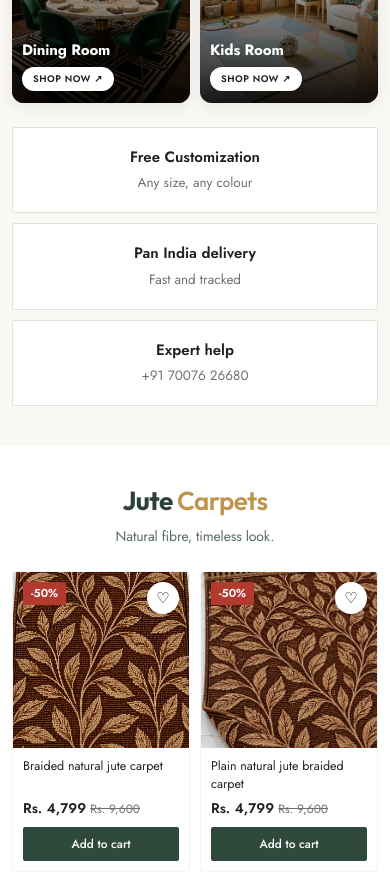
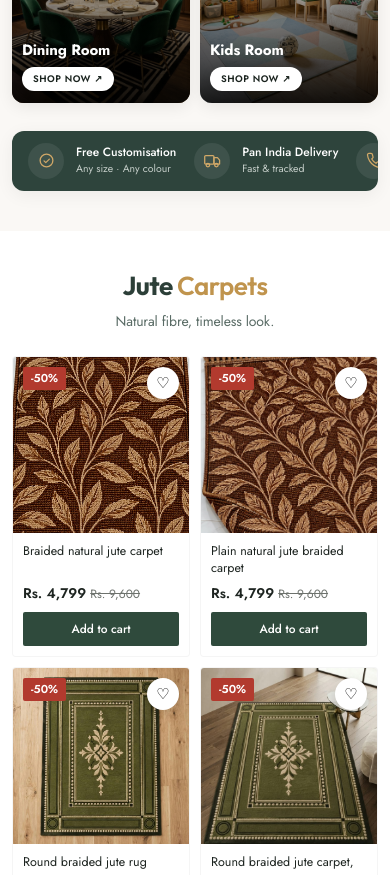
Before and after one commit to Saif3103/PakizaRugsCo_frontend, a React (Vite) app: page / in a window 390 px wide. Shown: the part 4720-5595 px from the top of the page. Built offline with nearby package versions, Linux system fonts and the light colour scheme.

Commit message:
Design dark green brand perks strip matching reference in single unbroken line on phone and desktop with WhatsApp CTA

```diff
--- a/src/App.css
+++ b/src/App.css
@@ -804,29 +804,91 @@ section {
   color: #ffffff;
   transform: translateY(-1px);
 }
-.perks {
+/* ── Brand Perks Strip (Exact Reference Match) ────────────── */
+.perks-strip {
+  margin-top: 28px;
+  background: #2e443c;
+  border-radius: 12px;
+  padding: 16px 26px;
+  display: flex;
+  align-items: center;
+  justify-content: space-between;
+  gap: 20px;
+  width: 100%;
+  box-shadow: 0 4px 18px rgba(0, 0, 0, 0.06);
+}
+
+.perks-strip__items {
+  display: flex;
+  align-items: center;
+  gap: 32px;
+  flex: 1;
+}
+
+.perk-item {
+  display: flex;
+  align-items: center;
+  gap: 12px;
+  text-decoration: none;
+  color: #ffffff;
+  flex-shrink: 0;
+}
+
+.perk-icon {
+  width: 36px;
+  height: 36px;
+  border-radius: 50%;
+  background: rgba(255, 255, 255, 0.08);
   display: grid;
-  grid-template-columns: repeat(3, 1fr);
-  gap: 16px;
-  margin-top: 24px;
-  text-align: center;
-  width: 100%;
-}
-.perks div {
-  background: #fff;
-  border: 1px solid var(--line);
-  padding: 18px;
-  border-radius: 2px;
-}
-.perks b {
-  display: block;
-  font-weight: 600;
-  font-size: 15px;
-  margin-bottom: 2px;
-}
-.perks span {
+  place-items: center;
+  flex-shrink: 0;
+}
+
+.perk-text {
+  display: flex;
+  flex-direction: column;
+}
+
+.perk-title {
+  font-family: 'Jost', system-ui, sans-serif;
   font-size: 13.5px;
-  color: var(--muted);
+  font-weight: 500;
+  color: #ffffff;
+  line-height: 1.25;
+}
+
+.perk-desc {
+  font-family: 'Jost', system-ui, sans-serif;
+  font-size: 11.5px;
+  color: #c4cdc8;
+  line-height: 1.35;
+  margin-top: 2px;
+}
+
+.perks-cta-btn {
+  display: inline-flex;
+  align-items: center;
+  justify-content: center;
+  padding: 10px 24px;
+  border: 1px solid rgba(209, 168, 104, 0.55);
+  border-radius: 30px;
+  background: transparent;
+  color: #d1a868;
+  font-family: 'Cormorant Garamond', Georgia, serif;
+  font-style: italic;
+  font-size: 16px;
+  font-weight: 500;
+  text-decoration: none;
+  white-space: nowrap;
+  flex-shrink: 0;
+  transition: all 0.25s ease;
+}
+
+.perks-cta-btn:hover {
+  background: rgba(209, 168, 104, 0.12);
+  border-color: #d1a868;
+  color: #ecd5ad;
+  transform: translateY(-1px);
 }
 
 /* ── Customer Reviews Carousel ─────────────────────────────── */
@@ -1607,9 +1669,33 @@ footer li a:hover {
     grid-template-columns: repeat(3, 1fr);
     gap: 8px;
   }
-  .perks {
-    grid-template-columns: 1fr;
-    gap: 10px;
+  /* Keep perks strip in a single unbroken horizontal line on mobile */
+  .perks-strip {
+    padding: 12px 16px;
+    gap: 16px;
+    overflow-x: auto;
+    scrollbar-width: none;
+    -webkit-overflow-scrolling: touch;
+    flex-wrap: nowrap;
+    justify-content: flex-start;
+  }
+  .perks-strip::-webkit-scrollbar {
+    display: none;
+  }
+  .perks-strip__items {
+    gap: 18px;
+    flex-shrink: 0;
+  }
+  .perk-title {
+    font-size: 12px;
+  }
+  .perk-desc {
+    font-size: 10.5px;
+  }
+  .perks-cta-btn {
+    font-size: 13.5px;
+    padding: 7px 15px;
+    margin-left: auto;
   }
 
   .bar {
--- a/src/pages/HomePage.jsx
+++ b/src/pages/HomePage.jsx
@@ -545,19 +545,62 @@ export default function HomePage() {
               ))}
             </div>
 
-            <div className="perks">
-              <div>
-                <b>Free Customization</b>
-                <span>Any size, any colour</span>
+            {/* ── Brand Perks Strip (Single Line on Desktop & Mobile) ── */}
+            <div className="perks-strip">
+              <div className="perks-strip__items">
+                {/* Perk 1: Free Customisation */}
+                <div className="perk-item">
+                  <div className="perk-icon">
+                    <svg width="17" height="17" viewBox="0 0 24 24" fill="none" stroke="#d1a868" strokeWidth="1.8" strokeLinecap="round" strokeLinejoin="round">
+                      <circle cx="12" cy="12" r="9" />
+                      <path d="M8.5 12.5l2.5 2.5 5-5" />
+                    </svg>
+                  </div>
+                  <div className="perk-text">
+                    <strong className="perk-title">Free Customisation</strong>
+                    <span className="perk-desc">Any size · Any colour</span>
+                  </div>
+                </div>
+
+                {/* Perk 2: Pan India Delivery */}
+                <div className="perk-item">
+                  <div className="perk-icon">
+                    <svg width="17" height="17" viewBox="0 0 24 24" fill="none" stroke="#d1a868" strokeWidth="1.8" strokeLinecap="round" strokeLinejoin="round">
+                      <rect x="1" y="5" width="13" height="12" rx="1.5" />
+                      <path d="M14 8h5l3 3.5v5.5h-8V8z" />
+                      <circle cx="5.5" cy="18.5" r="2.5" />
+                      <circle cx="17.5" cy="18.5" r="2.5" />
+                    </svg>
+                  </div>
+                  <div className="perk-text">
+                    <strong className="perk-title">Pan India Delivery</strong>
+                    <span className="perk-desc">Fast &amp; tracked</span>
+                  </div>
+                </div>
+
+                {/* Perk 3: Expert Help */}
+                <a className="perk-item perk-item--link" href="tel:+919129788793">
+                  <div className="perk-icon">
+                    <svg width="17" height="17" viewBox="0 0 24 24" fill="none" stroke="#d1a868" strokeWidth="1.8" strokeLinecap="round" strokeLinejoin="round">
+                      <path d="M22 16.92v3a2 2 0 0 1-2.18 2 19.79 19.79 0 0 1-8.63-3.07 19.5 19.5 0 0 1-6-6 19.79 19.79 0 0 1-3.07-8.67A2 2 0 0 1 4.11 2h3a2 2 0 0 1 2 1.72 12.84 12.84 0 0 0 .7 2.81 2 2 0 0 1-.45 2.11L8.09 9.91a16 16 0 0 0 6 6l1.27-1.27a2 2 0 0 1 2.11-.45 12.84 12.84 0 0 0 2.81.7A2 2 0 0 1 22 16.92z" />
+                    </svg>
+                  </div>
+                  <div className="perk-text">
+                    <strong className="perk-title">Expert Help</strong>
+                    <span className="perk-desc">+91 9129788793</span>
+                  </div>
+                </a>
               </div>
-              <div>
-                <b>Pan India delivery</b>
-                <span>Fast and tracked</span>
-              </div>
-              <div>
-                <b>Expert help</b>
-                <span>+91 70076 26680</span>
-              </div>
+
+              {/* Right CTA Button */}
+              <a
+                className="perks-cta-btn"
+                href="https://wa.me/919129788793?text=Hello%20Pakiza%20Rugs,%20I%20need%20help%20choosing%20a%20carpet."
+                target="_blank"
+                rel="noreferrer"
+              >
+                Need help choosing? →
+              </a>
             </div>
           </div>
         </section>
```
